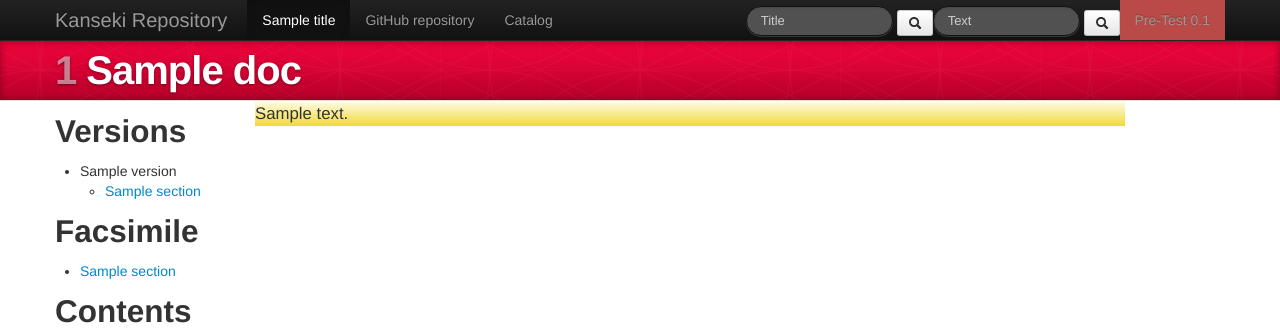
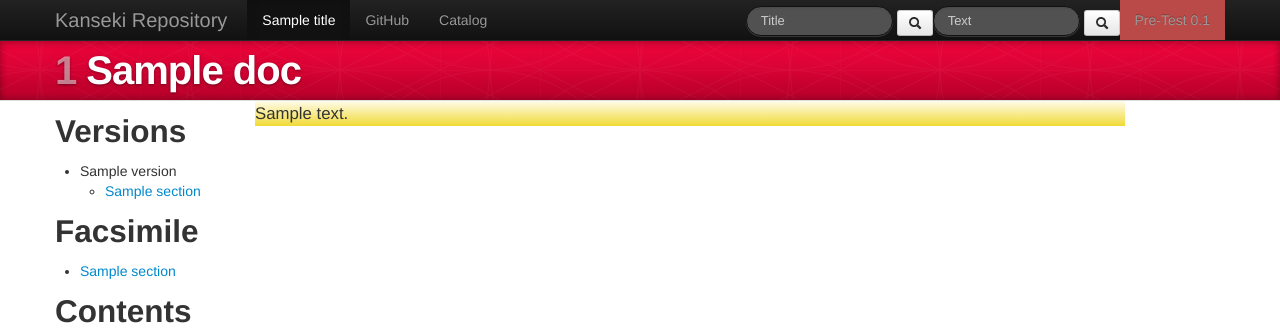
Before and after one commit to mandoku/mdweb, a Flask app: template app/templates/showtext.html in a window 1280 px wide. Shown: the top 328 px of the page. Run offline with Flask 3, Linux system fonts and the light colour scheme; the template is opened without the code that fills it: most values are stand-ins (such as "Sample title", 1, 10 or a date in 2020); some libraries are stand-ins or nearby versions.

Commit message:
Deleted 'repository' from textview top.

```diff
--- a/app/templates/showtext.html
+++ b/app/templates/showtext.html
@@ -4,7 +4,7 @@
 
 {% block navlinks %}
           <li class="active"><a href="{{url_for('main.texttop', id=txtid)}}" title="{{txtid}}">{{title}}</a></li>
-          <li><a href="http://github.com/kanripo/{{txtid}}">GitHub repository</a></li>
+          <li><a href="http://github.com/kanripo/{{txtid}}">GitHub</a></li>
           <li><a href="{{url_for('main.catalog')}}">{{_('Catalog')}}</a></li>
 {% endblock navlinks%}
 
```
